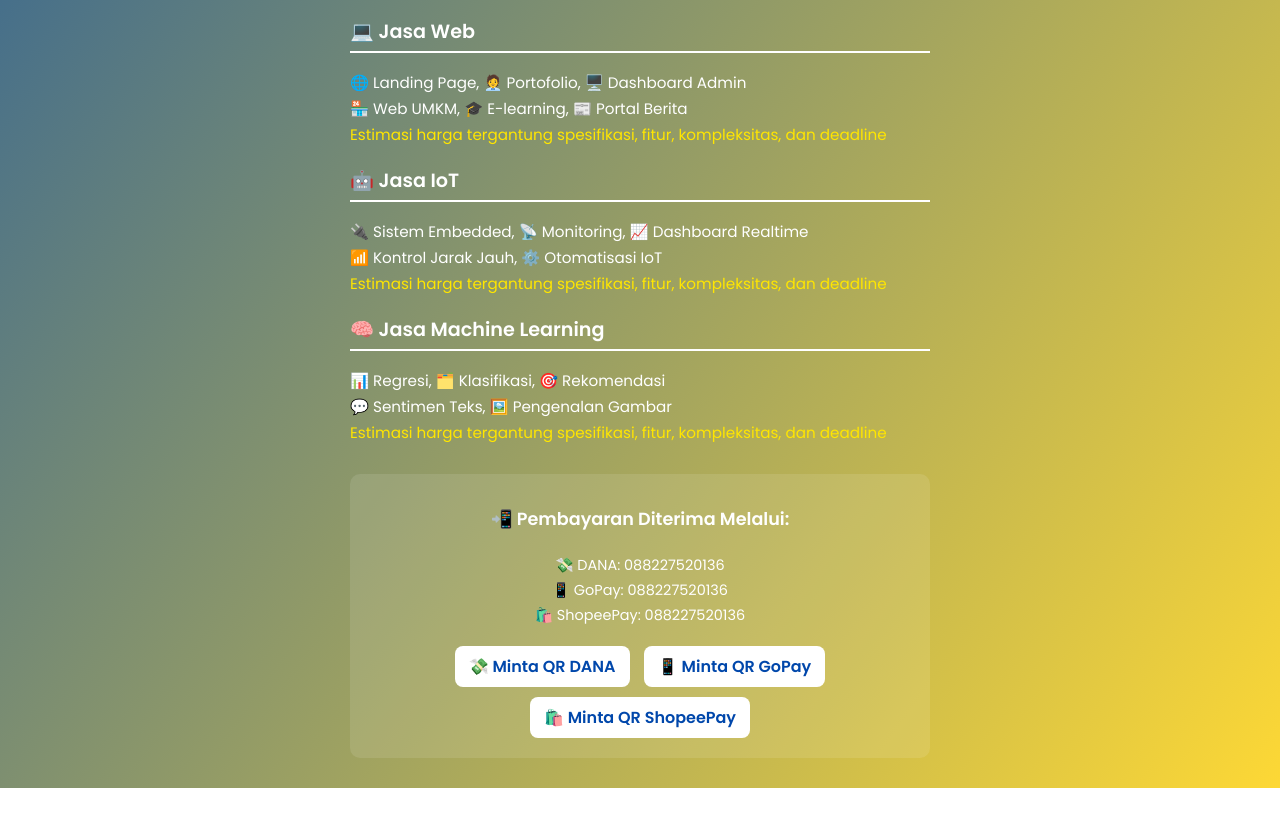
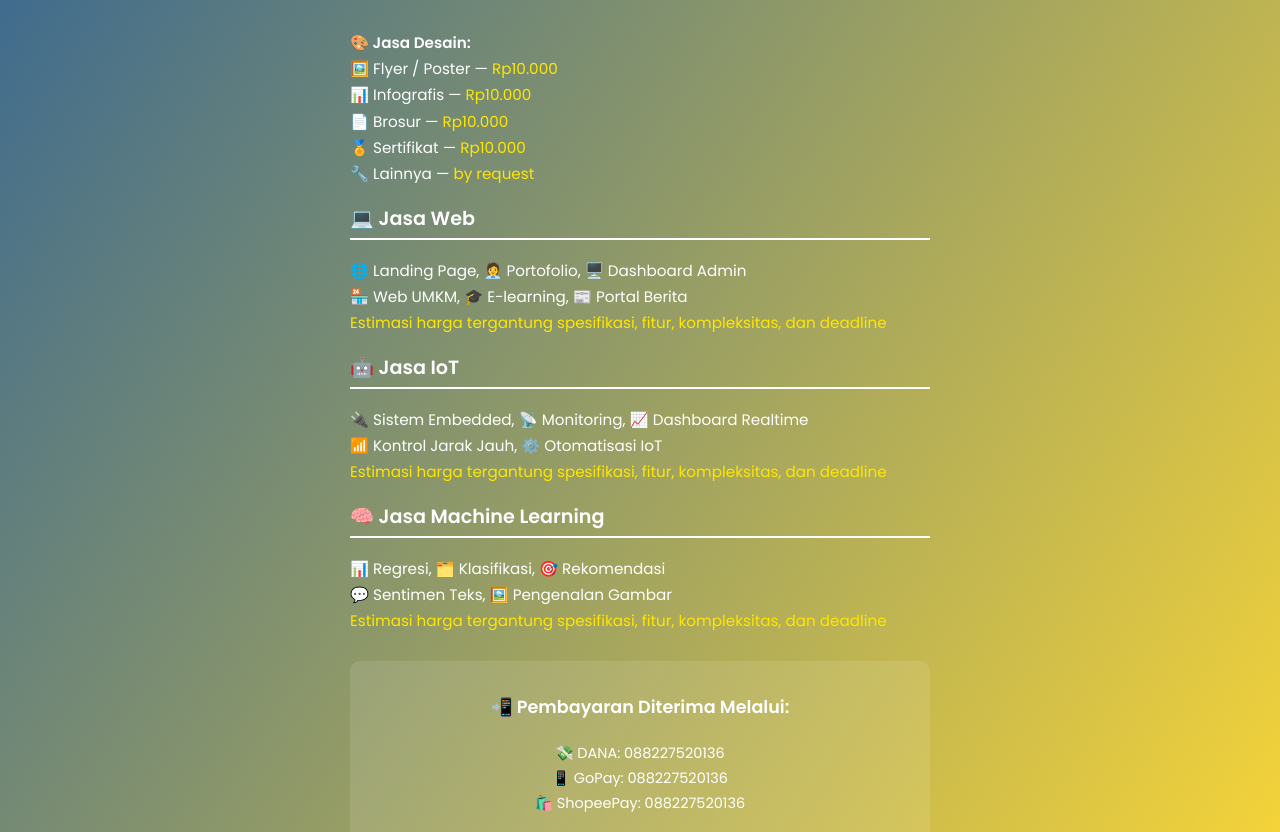
Before and after one commit to 4minee/2nproject, a plain HTML site: page index.html in a window 1280 px wide. Shown: the part 985-1817 px from the top of the page. Before the commit the page ends 1773 px from the top, so only its background shows below. Drawn offline with Linux system fonts and the light colour scheme.

Commit message:
Update index.html

```diff
--- a/index.html
+++ b/index.html
@@ -120,6 +120,12 @@
         <li>📖 Jurnal — <em>Mulai dari Rp20.000</em></li>
         <li>📽️ PowerPoint (PPT) — <em>Rp4.000/slide</em></li>
         <li>🔧 Lainnya — <em>by request</em></li>
+        <br><li><strong>🎨 Jasa Desain:</strong></li>
+        <li>🖼️ Flyer / Poster — <em>Rp10.000</em></li>
+        <li>📊 Infografis — <em>Rp10.000</em></li>
+        <li>📄 Brosur — <em>Rp10.000</em></li>
+        <li>🏅 Sertifikat — <em>Rp10.000</em></li>
+        <li>🔧 Lainnya — <em>by request</em></li>
       </ul>
     </div>
     <div class="section">
```
